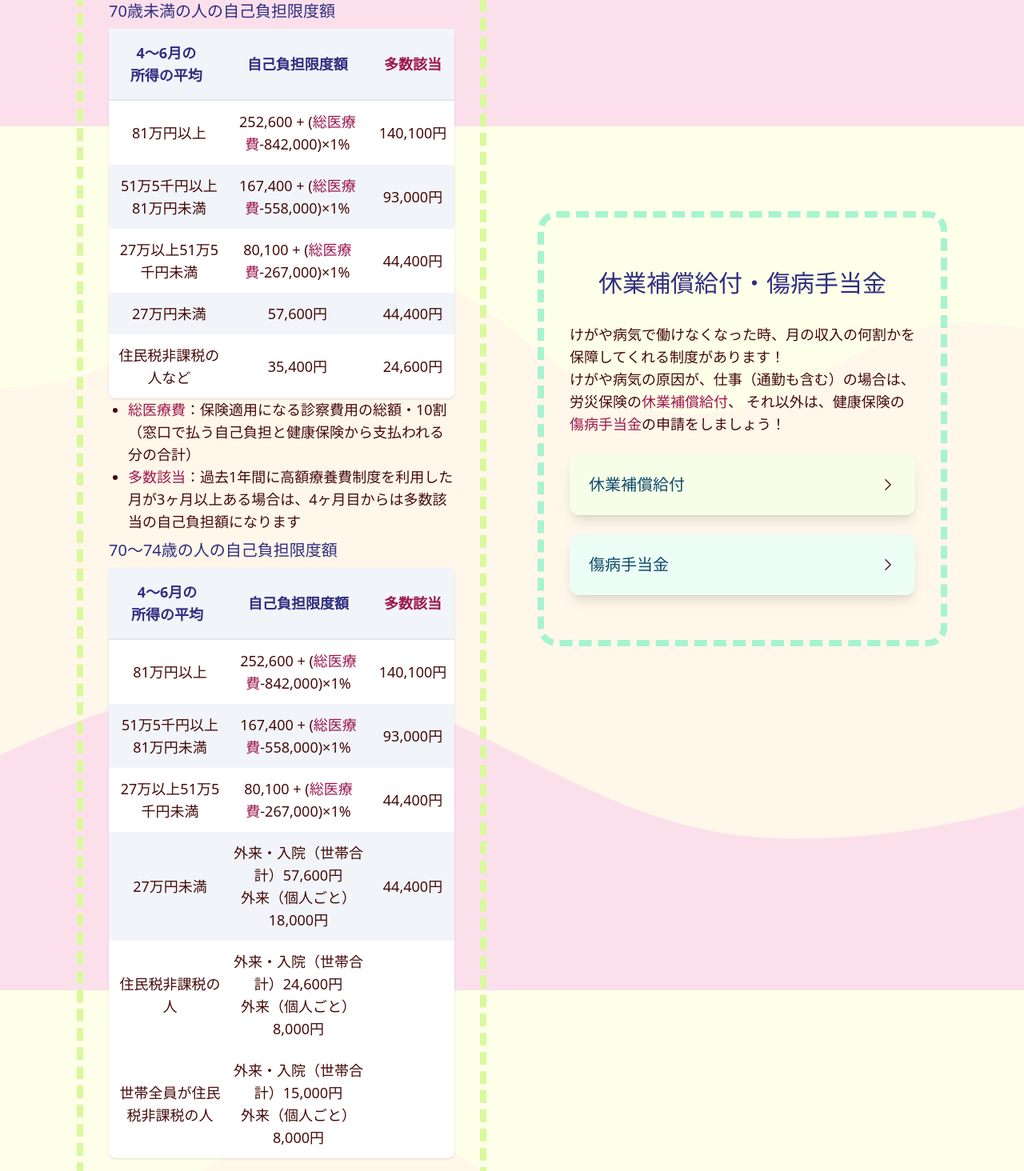
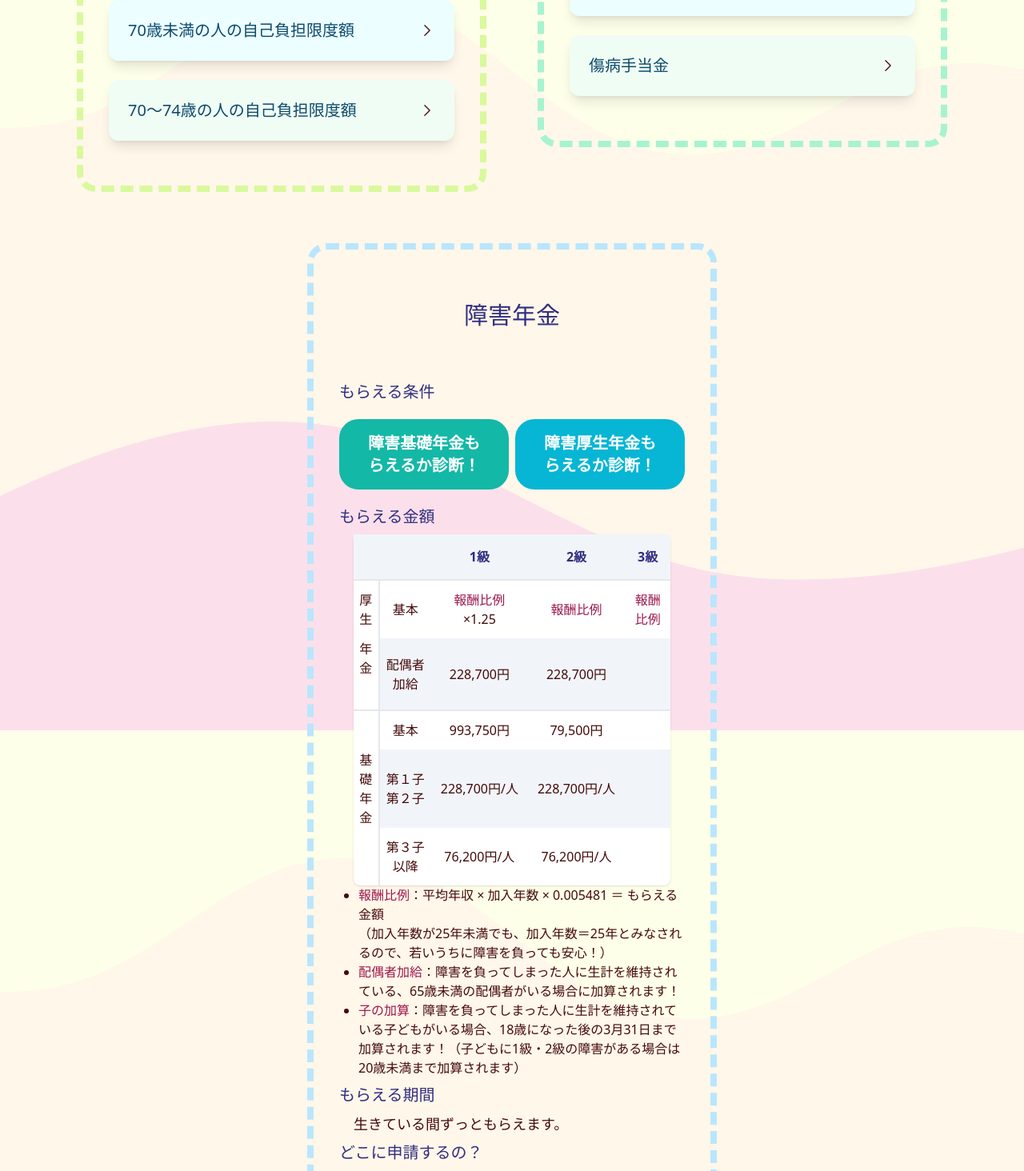
Before and after one commit to Miki-Sh/fukushi, a Next.js app: page /Syoubyou in a window 1280 px wide. Shown: the part 920-2384 px from the top of the page at 80% size. Built offline with nearby package versions, Linux system fonts and the light colour scheme.

Commit message:
📝 障害年金の記事追加

```diff
--- a/src/pages/Syoubyou.jsx
+++ b/src/pages/Syoubyou.jsx
@@ -1,15 +1,17 @@
 import { useState } from "react";
 import Frame from "/src/components/Frame";
 import Accordion from '/src/components/Accordion';
-import SyougaiKisonen from "../components/SyougaiKisonen";
+import SyougaiKisonen from '/src/components/SyougaiKisonen';
+import SyougaiKousei from '/src/components/SyougaiKousei';
 
 const Syoubyou = () => {
   const [ kisoOpen, setKisoOpen ] = useState(false);
+  const [ kouseiOpen, setKouseiOpen ] = useState(false);
   return (
-    <div className='text-lg text-red-950'>
+    <div className='text-red-950 text-lg'>
       <h1 className='m-12 text-center text-indigo-900 text-3xl'>病気やけがで働けなくなったら</h1>
       <p className='m-8 text-xl'>　病気やけがで働けなくなった時、使える制度は大きく分けて3つあります！</p>
-      <div className='sm:flex items-center sm:justify-items-center'>
+      <div className='grid sm:flex justify-items-center'>
         <div className='w-80 lg:w-11/12 m-4 p-4 text-center rounded-xl bg-lime-100'>
           <p className='text-left'>　どんなに医療費がかかっても、一定額以上は国が負担してくれる！</p>
           <h1 className='py-4 text-2xl text-indigo-900'>高額療養費制度</h1>
@@ -26,14 +28,17 @@ const Syoubyou = () => {
       <div className='my-12 flex flex-wrap items-center justify-center'>
         <Frame color='border-lime-200' contents={ <>
           <h1 className='py-8 text-indigo-900 text-3xl'>高額療養費制度</h1>
-          <p className='pb-6 text-left text-lg'>
+          <p className='pb-6 text-left'>
             　高額療養費とは、同じ月にかかった医療費が高額になった場合、限度額を超えた分があとで払い戻される制度です。<br />
             　手術や出産などで、医療費が高額になることが事前にわかっている場合は「限度額適用認定証」の申請をしておくと、
             病院で支払う金額も少なくて済むのでおすすめです！<br />
             　どちらの申請も加入している健康保険組合に行います。
           </p>
-          <h2 className='pb-2 text-left text-indigo-900 text-xl'>70歳未満の人の自己負担限度額</h2>
-            <table className='mx-auto table-auto p-4 bg-white rounded-lg shadow'>
+          <Accordion
+            bg='bg-cyan-50'
+            title='70歳未満の人の自己負担限度額'
+            text={
+              <table className='mx-auto p-4 bg-white rounded-lg shadow text-base'>
                 <thead className='bg-slate-100 font-normal text-indigo-900'>
                   <tr>
                     <th className='border-b-2 p-4 whitespace-nowrap'>4〜6月の<br />所得の平均</th>
@@ -41,7 +46,7 @@ const Syoubyou = () => {
                     <th className='border-b-2 p-4 whitespace-nowrap text-pink-800'>多数該当</th>
                   </tr>
                 </thead>
-              <tbody className='text-center'>
+                <tbody>
                   <tr>
                     <td className='py-3 pl-2'>81万円以上</td>
                     <td className='py-3'>252,600 + (<span className='text-pink-800'>総医療費</span>-842,000)×1%</td>
@@ -70,13 +75,18 @@ const Syoubyou = () => {
                 </tbody>
                 <caption className='caption-bottom'>
                   <ul className='pl-6 text-left list-disc'>
-                  <li><span className='text-lg text-pink-800'>総医療費</span>：保険適用になる診察費用の総額・10割（窓口で払う自己負担と健康保険から支払われる分の合計）</li>
-                  <li><span className='text-lg text-pink-800'>多数該当</span>：過去1年間に高額療養費制度を利用した月が3ヶ月以上ある場合は、4ヶ月目からは多数該当の自己負担額になります</li>
+                    <li><span className='text-pink-800'>総医療費</span>：保険適用になる診察費用の総額・10割（窓口で払う自己負担と健康保険から支払われる分の合計）</li>
+                    <li><span className='text-pink-800'>多数該当</span>：過去1年間に高額療養費制度を利用した月が3ヶ月以上ある場合は、4ヶ月目からは多数該当の自己負担額になります</li>
                   </ul>
                 </caption>
               </table>
-          <h2 className='py-2 text-left text-indigo-900 text-xl'>70〜74歳の人の自己負担限度額</h2>
-            <table className='mx-auto table-auto p-4 bg-white rounded-lg shadow'>
+            }
+          />
+          <Accordion
+            bg='bg-green-50'
+            title='70〜74歳の人の自己負担限度額'
+            text={
+              <table className='mx-auto p-4 bg-white rounded-lg shadow text-base'>
                 <thead className='bg-slate-100 font-normal text-indigo-900'>
                   <tr>
                     <th className='border-b-2 p-4 whitespace-nowrap'>4〜6月の<br />所得の平均</th>
@@ -84,7 +94,7 @@ const Syoubyou = () => {
                     <th className='border-b-2 p-4 whitespace-nowrap text-pink-800'>多数該当</th>
                   </tr>
                 </thead>
-              <tbody className='text-center'>
+                <tbody>
                   <tr>
                     <td className='py-3 pl-2'>81万円以上</td>
                     <td className='py-3'>252,600 + (<span className='text-pink-800'>総医療費</span>-842,000)×1%</td>
@@ -109,22 +119,32 @@ const Syoubyou = () => {
                     <td className='py-3 pl-2'>住民税非課税の人</td>
                     <td className='py-3'>外来・入院（世帯合計）24,600円<br />外来（個人ごと）8,000円</td>
                   </tr>
-                <tr>
+                  <tr className='bg-slate-100'>
                     <td className='py-3 pl-2'>世帯全員が住民税非課税の人</td>
                     <td className='py-3'>外来・入院（世帯合計）15,000円<br />外来（個人ごと）8,000円</td>
+                    <td>　</td>
                   </tr>
                 </tbody>
+                <caption className='caption-bottom'>
+                  <ul className='pl-6 text-left list-disc'>
+                    <li><span className='text-pink-800'>総医療費</span>：保険適用になる診察費用の総額・10割（窓口で払う自己負担と健康保険から支払われる分の合計）</li>
+                    <li><span className='text-pink-800'>多数該当</span>：過去1年間に高額療養費制度を利用した月が3ヶ月以上ある場合は、4ヶ月目からは多数該当の自己負担額になります</li>
+                  </ul>
+                </caption>
               </table>
+            }
+          />
         </> } />
 
         <Frame color='border-emerald-200' contents={ <>
           <h1 className='py-8 text-indigo-900 text-3xl'>休業補償給付・傷病手当金</h1>
-          <p className='pb-6 text-left text-lg'>
+          <p className='pb-6 text-left'>
             　けがや病気で働けなくなった時、月の収入の何割かを保障してくれる制度があります！<br />
             　けがや病気の原因が、仕事（通勤も含む）の場合は、労災保険の<span className='text-pink-800'>休業補償給付</span>、
             それ以外は、健康保険の<span className='text-pink-800'>傷病手当金</span>の申請をしましょう！
           </p>
           <Accordion
+            bg='bg-cyan-50'
             title='休業補償給付'
             text={
             <>
@@ -151,9 +171,9 @@ const Syoubyou = () => {
                 <p>退職後も、再就職や自営業を始めるまでは引き続きもらえます。</p>
             </>
             }
-            bg='bg-lime-50'
             />
           <Accordion
+            bg='bg-green-50'
             title= '傷病手当金'
             text={
             <>
@@ -181,39 +201,93 @@ const Syoubyou = () => {
                   <li>健康保険に加入していた期間が継続1年以上ある</li>
                   <li>退職日に傷病手当金をもらっていた。または、もらえる条件の１〜３を満たしていた</li>
                 </ul>
-                <p>　場合は、退職後も引き続き傷病手当金をもらえます。<br />
-                ※ ただし退職後は、途中で働ける状態になった後は、また同じけがや病気で働けなくなっても残りの傷病手当金はもらえなくなります。</p>
+                <p>場合は、退職後も引き続き傷病手当金をもらえます。<br />
+                ※ ただし退職後は、一度働ける状態になった後は、また同じけがや病気で働けなくなっても残りの傷病手当金はもらえなくなります。</p>
             </>
             }
-            bg='bg-emerald-50'
           />
         </> } />
 
-        <Frame color='border-sky-200' contents={ <>
-          <h1 className='py-8 text-indigo-900 text-3xl'>障害年金</h1>
-          <p className='pb-6 text-left text-lg'></p>
-          <h2 className='py-2 text-left text-indigo-900 text-xl'>もらえる条件</h2>
+        <Frame color='border-sky-200' contents={
+          <div className='text-left'>
+            <h1 className='py-8 text-center text-indigo-900 text-3xl'>障害年金</h1>
+            <p className='pb-6'></p>
+            <h2 className='py-2 text-indigo-900 text-xl'>もらえる条件</h2>
+            <div className='grid sm:flex justify-items-center'>
               <button
-              className='mt-6 py-3 px-6 text-center rounded-3xl text-xl font-semibold
+                  className='my-3 py-3 px-6 text-center rounded-3xl text-xl font-semibold
                     bg-teal-500 hover:bg-white text-white hover:text-teal-500 border-4 hover:border-4 border-teal-500
                     transition duration-200 ease-in'
                   onClick={() => {setKisoOpen(true)}}
                 >障害基礎年金もらえるか診断！</button>
+              <button
+                  className='my-3 sm:ml-2 py-3 px-6 text-center rounded-3xl text-xl font-semibold
+                  bg-cyan-500 hover:bg-white text-white hover:text-cyan-500 border-4 hover:border-4 border-cyan-500
+                  transition duration-200 ease-in'
+                  onClick={() => {setKouseiOpen(true)}}
+                  >障害厚生年金もらえるか診断！</button>
+            </div>
               { kisoOpen && <SyougaiKisonen setKisoOpen={setKisoOpen} /> }
-
-          <h2 className='py-2 text-left text-indigo-900 text-xl'>もらえる金額</h2>
-          <div className=' sm:flex items-center sm:justify-items-center'>
-              <button className='my-1 py-2 px-4 text-center rounded-xl bg-lime-200'>過去1年の月給の平均 ÷ 30日</button> ×
-              <button className='my-1 py-2 px-4 text-center rounded-xl bg-green-200'>67％</button> ×
-              <button className='my-1 py-2 px-4 text-center rounded-xl bg-lime-200'>もらえる日数</button>
+              { kouseiOpen && <SyougaiKousei setKouseiOpen={setKouseiOpen} /> }
+            <h2 className='py-2 text-indigo-900 text-xl'>もらえる金額</h2>
+            <table className='mx-auto text-center p-4 bg-white rounded-lg shadow text-base'>
+                <thead className='bg-slate-100 font-normal text-indigo-900'>
+                  <tr className='border-b-2'>
+                    <th>　</th>
+                    <th>　</th>
+                    <th className='p-4 whitespace-nowrap'>1級</th>
+                    <th className='p-4 whitespace-nowrap'>2級</th>
+                    <th className='p-4 whitespace-nowrap'>3級</th>
+                  </tr>
+                </thead>
+                <tbody>
+                  <tr>
+                    <td className='w-8 border-r-2'>厚生</td>
+                    <td className='py-3 px-2'>基本</td>
+                    <td className='py-3'><span className='text-pink-800'>報酬比例</span><br />×1.25</td>
+                    <td className='py-3 text-pink-800'>報酬比例</td>
+                    <td className='py-3 text-pink-800'>報酬<br />比例</td>
+                  </tr>
+                  <tr className='border-b-2'>
+                    <td className='w-8 pb-10 border-r-2'>年金</td>
+                    <td className='py-3 px-2 bg-slate-100'>配偶者<br />加給</td>
+                    <td className='py-3 bg-slate-100'>228,700円</td>
+                    <td className='py-3 bg-slate-100'>228,700円</td>
+                    <td className='py-3 bg-slate-100'></td>
+                  </tr>
+                  <tr>
+                    <td className='w-8 border-r-2'></td>
+                    <td className='py-3 px-2'>基本</td>
+                    <td className='py-3'>993,750円</td>
+                    <td className='py-3'>79,500円</td>
+                  </tr>
+                  <tr>
+                    <td className='w-8 border-r-2'>基礎年金</td>
+                    <td className='py-3 px-2 bg-slate-100'>第１子<br />第２子</td>
+                    <td className='py-3 sm:px-3 bg-slate-100'>228,700円/人</td>
+                    <td className='py-3 sm:px-3 bg-slate-100'>228,700円/人</td>
+                    <td className='bg-slate-100'></td>
+                  </tr>
+                  <tr>
+                    <td className='w-8 border-r-2'></td>
+                    <td className='py-3 px-2'>第３子<br />以降</td>
+                    <td className='py-3'>76,200円/人</td>
+                    <td className='py-3'>76,200円/人</td>
+                  </tr>
+                </tbody>
+              </table>
+              <ul className='pl-6 text-left list-disc text-base'>
+                <li><span className='text-pink-800'>報酬比例</span>：平均年収 × 加入年数 × 0.005481 ＝ もらえる金額<br />（加入年数が25年未満でも、加入年数＝25年とみなされるので、若いうちに障害を負っても安心！）</li>
+                <li><span className='text-pink-800'>配偶者加給</span>：障害を負ってしまった人に生計を維持されている、65歳未満の配偶者がいる場合に加算されます！</li>
+                <li><span className='text-pink-800'>子の加算</span>：障害を負ってしまった人に生計を維持されている子どもがいる場合、18歳になった後の3月31日まで加算されます！（子どもに1級・2級の障害がある場合は20歳未満まで加算されます）</li>
+              </ul>
+            <h2 className='py-2 text-indigo-900 text-xl'>もらえる期間</h2>
+              <p>　生きている間ずっともらえます。</p>
+            <h2 className='py-2 text-indigo-900 text-xl'>どこに申請するの？</h2>
+              <p>　年金事務所や年金相談センターで申請しましょう。</p>
+              <p>　障害基礎年金のみの場合は、住んでいる市区町村の役所でも申請できます。</p>
           </div>
-          <h2 className='py-2 text-left text-indigo-900 text-xl'>もらえる期間</h2>
-            <p>　</p>
-            <p>　</p>
-          <h2 className='py-2 text-left text-indigo-900 text-xl'>誰がどこに申請するの？</h2>
-            <p>　本人が加入している健康保険組合に必要書類を提出しましょう。</p>
-            <p>　</p>
-        </> } />
+        } />
       </div>
     </div>
   );
```
Lines whose indentation alone changed are shown as unchanged.
